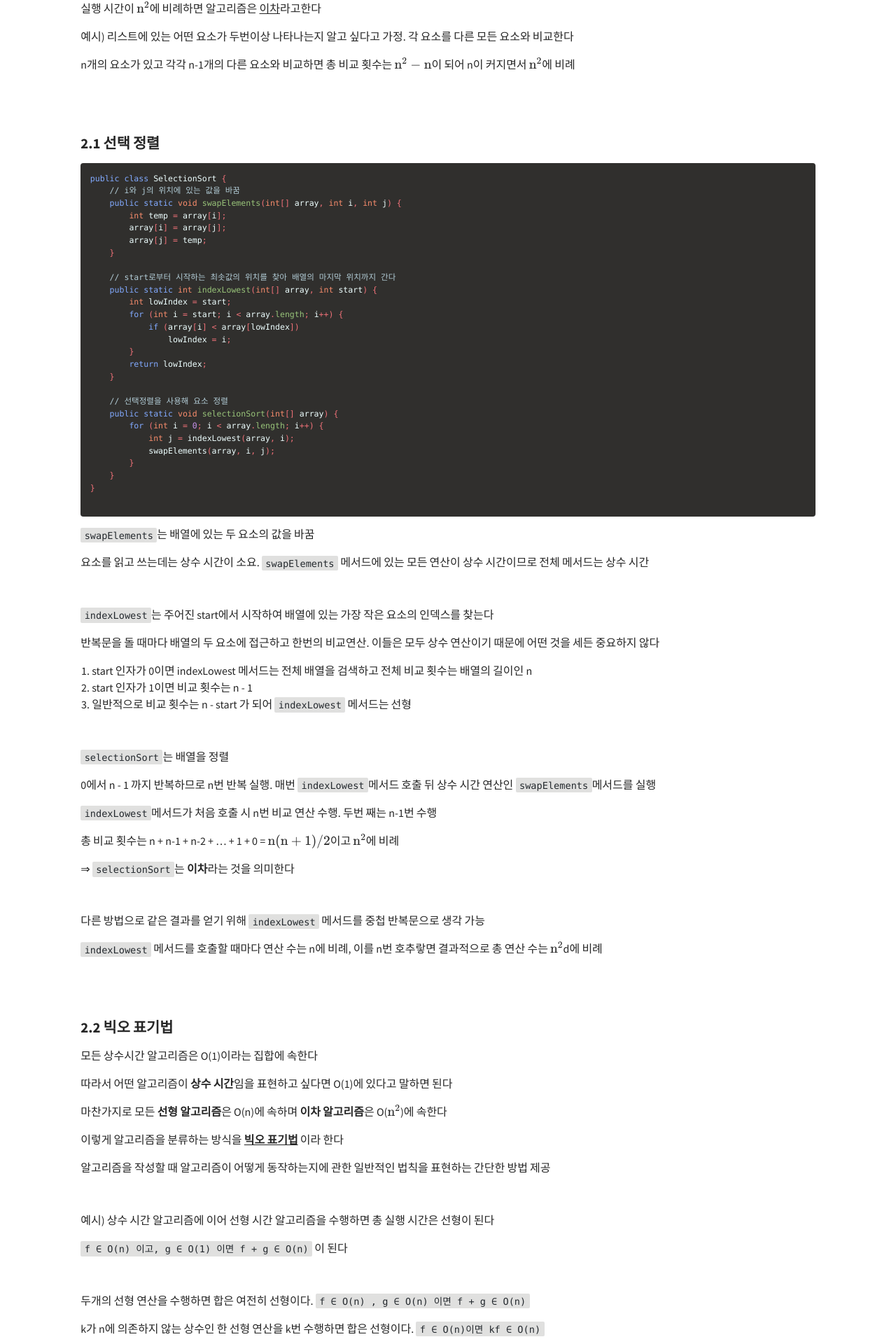
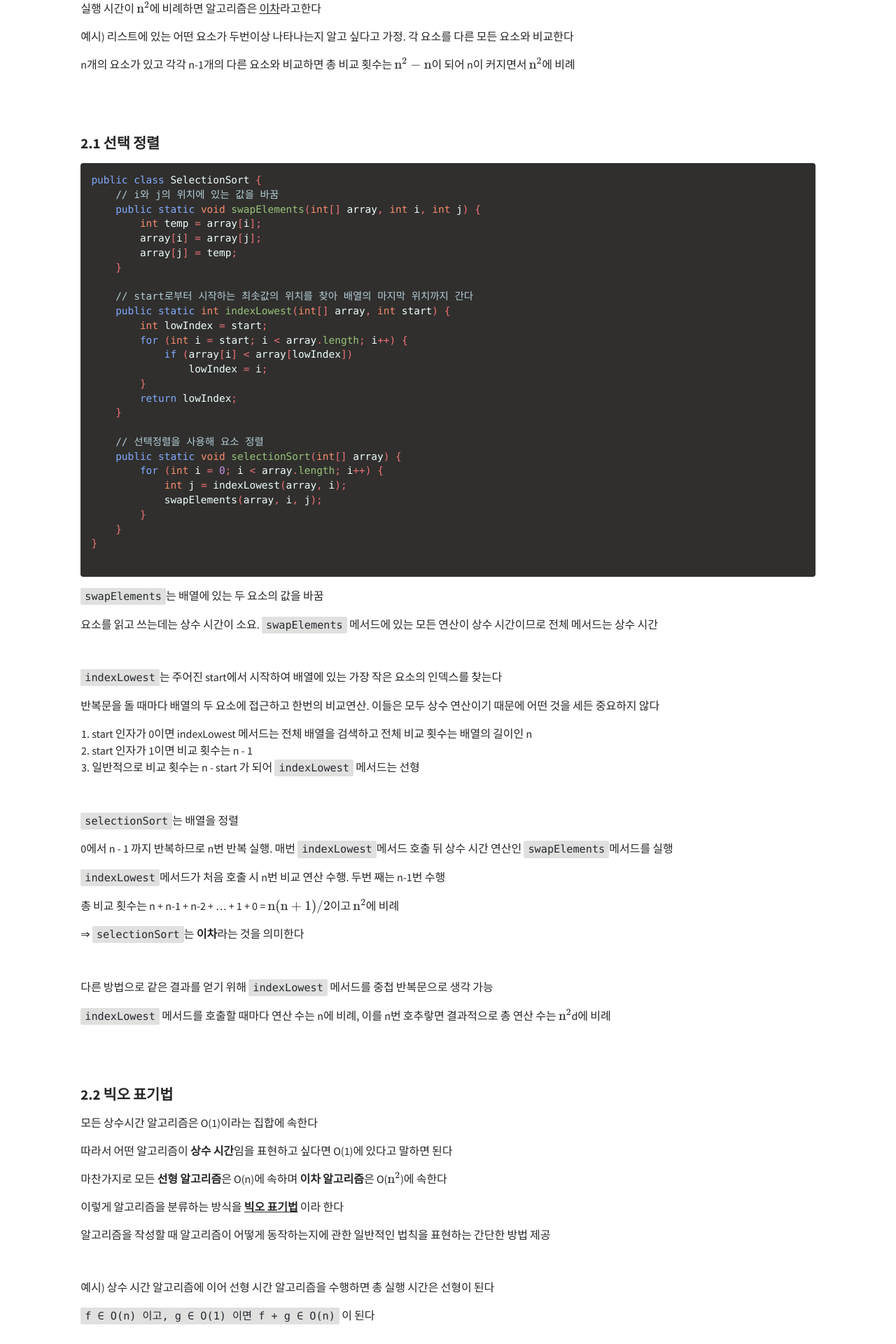
Before and after one commit to girawhale/girawhale.github.io, a Jekyll site: the page built from _posts/2020-11-24-(자바로-배우는-핵심-자료구조와-알고리즘)-2.-알고리즘-분석.md, in a window 1280 px wide. Shown: the part 1268-3188 px from the top of the page at 70% size. Built offline with Jekyll 4.4.1, drawn with Linux system fonts in a browser that asks for light colours; some web fonts are replaced; comment, search, counter and statistics services are not loaded; some of the changed text lies outside the part shown.

Commit message:
코드 사이즈 증가, 링크 변경

```diff
--- a/_sass/base/_variables.scss
+++ b/_sass/base/_variables.scss
@@ -55,7 +55,7 @@ $search-color: #999;
 /*  Syntax highlighting  */
 // Syntax typography
 $monospace: Consolas, Menlo, Monaco, Lucida Console, Liberation Mono, DejaVu Sans Mono, Bitstream Vera Sans Mono, Courier New, monospace, sans-serif !default;
-$font-size-code: 0.85em !default;
+$font-size-code: 0.95em !default;
 $font-height-code: 1.3em !default;
 $border-radius: 4px !default;
 
```
Also changed, not shown: _posts/2020-11-24-(자바로-배우는-핵심-자료구조와-알고리즘)-2.-알고리즘-분석.md (+1 -1 lines).
